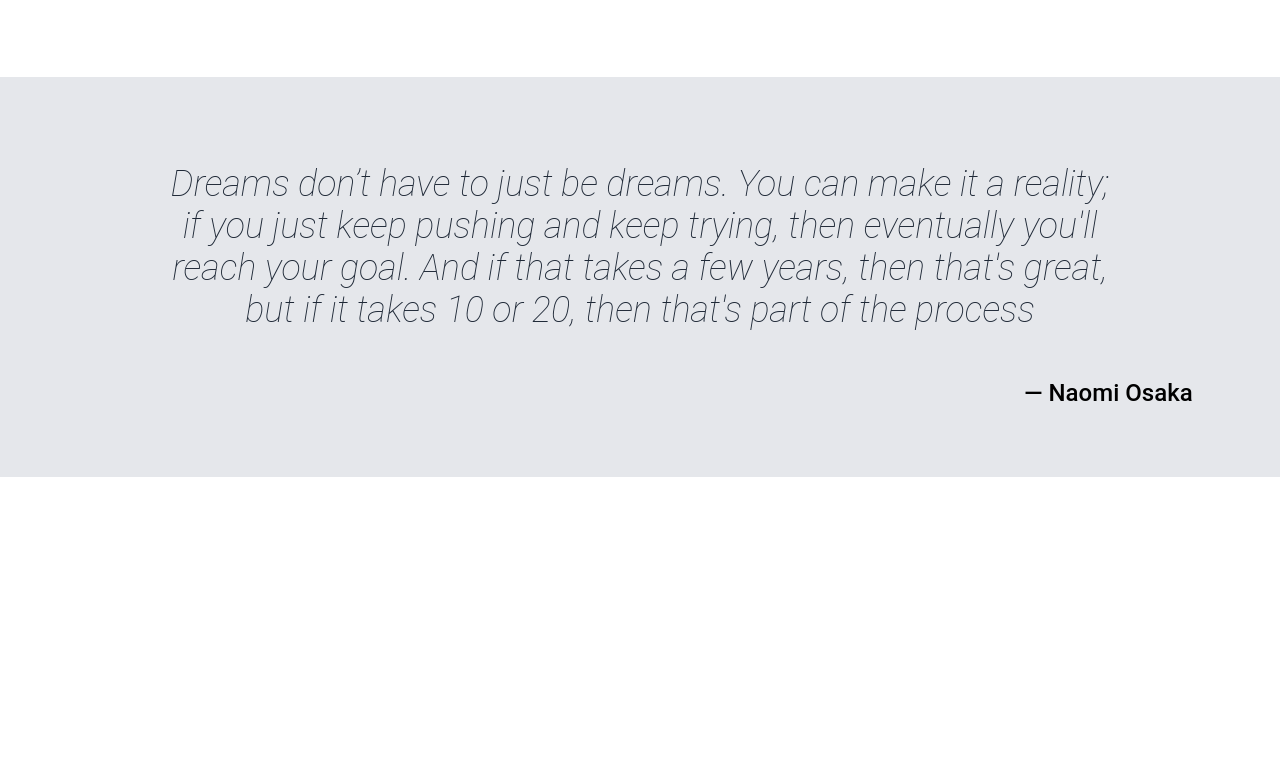
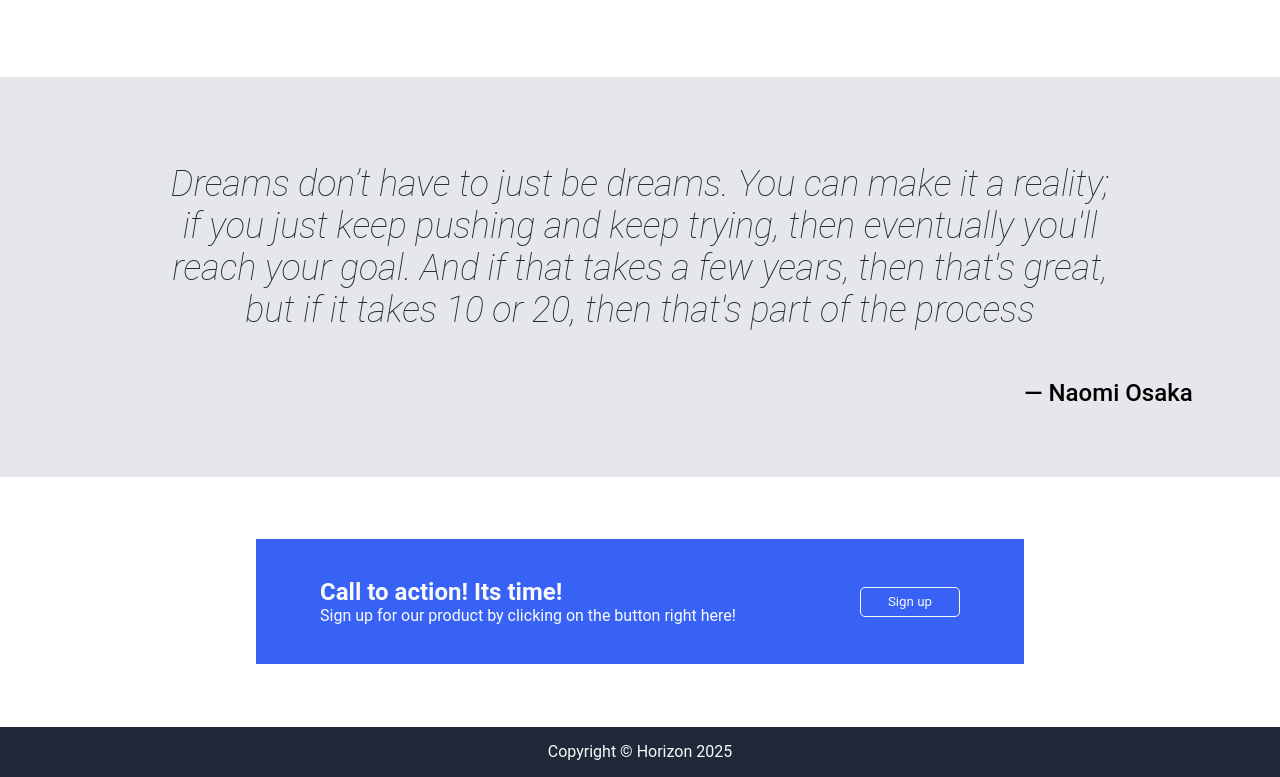
Before and after one commit to Simonhrp07/Odin-dp, a plain HTML site: page index.html in a window 1280 px wide. Shown: the part 947-1724 px from the top of the page. Before the commit the page ends 1424 px from the top, so only its background shows below. Drawn offline with Linux system fonts and the light colour scheme; a web font is replaced by a local one.

Commit message:
ajout de footer-block

```diff
--- a/index.html
+++ b/index.html
@@ -22,7 +22,8 @@
         <div class="left block">
           <h2 class="main-title">This Website is awesome!</h2>
           <div>
-            This is some subtext that goes under the main title.Its a smaller font and the color is lower contrast.
+            This is some subtext that goes under the main title.Its a smaller
+            font and the color is lower contrast.
           </div>
           <button>Sign up</button>
         </div>
@@ -40,7 +41,7 @@
           <li>
             <img class="info-img" src="./Assets/img/autumn.jpg" alt="" />
             This is some subtext under an illustration or an image.
-            </li>
+          </li>
           <li>
             <img class="info-img" src="./Assets/img/vietnam.jpg" alt="" />
             This is some subtext under an illustration or an image.
@@ -57,13 +58,25 @@
       </div>
     </div>
     <div class="quote-block">
-        <div class="quote">
-            Dreams don’t have to just be dreams. You can make it a reality; if you just keep pushing and keep trying, then eventually you'll reach your goal.
-            And if that takes a few years, then that's great, but if it takes 10 or 20, then that's part of the process
+      <div class="quote">
+        Dreams don’t have to just be dreams. You can make it a reality; if you
+        just keep pushing and keep trying, then eventually you'll reach your
+        goal. And if that takes a few years, then that's great, but if it takes
+        10 or 20, then that's part of the process
+      </div>
+      <div class="credit">— Naomi Osaka</div>
+    </div>
+    <div class="footer-block">
+      <div class="sign-block">
+        <div class="box-block">
+          <div class="box-txt">
+            <h2>Call to action! Its time!</h2>
+            Sign up for our product by clicking on the button right here!
+          </div>
+          <button>Sign up</button>
         </div>
-        <div class="credit">
-            — Naomi Osaka
-        </div>
+      </div>
+      <div class="footer">Copyright © Horizon 2025</div>
     </div>
   </body>
 </html>
--- a/style.css
+++ b/style.css
@@ -169,3 +169,53 @@ body{
     font-size: 1.5rem;
     font-weight: 500;
 }
+
+/* FOOTER BLOCK */
+
+.footer-block{
+    display: flex;
+    flex-direction: column;
+    min-width: 100vh;
+    min-height: 300px;
+}
+
+.sign-block{
+    display: flex;
+    min-height: 250px;
+    min-width: 100vh;
+    align-items: center;
+    justify-content: center;
+}
+
+.box-block{
+    display: flex;
+    background-color: #3862F6;
+    width: 50%;
+    height: 125px;
+    align-items: center;
+    justify-content: space-between;
+    padding: 0 5% 0 5%;
+}
+
+.box-block button{
+    color: #F9FAF8;
+    background-color: #3862F6;
+    border: 1px solid #F9FAF8;
+    width: 100px;
+    height: 30px;
+    border-radius: 5px;
+}
+
+.box-txt{
+    color: #F9FAF8;
+}
+
+.footer{
+    display: flex;
+    background-color: #1F2937;
+    color: #F9FAF8;
+    min-width: 100%;
+    height: 50px;
+    justify-content: center;
+    align-items: center;
+}
```
